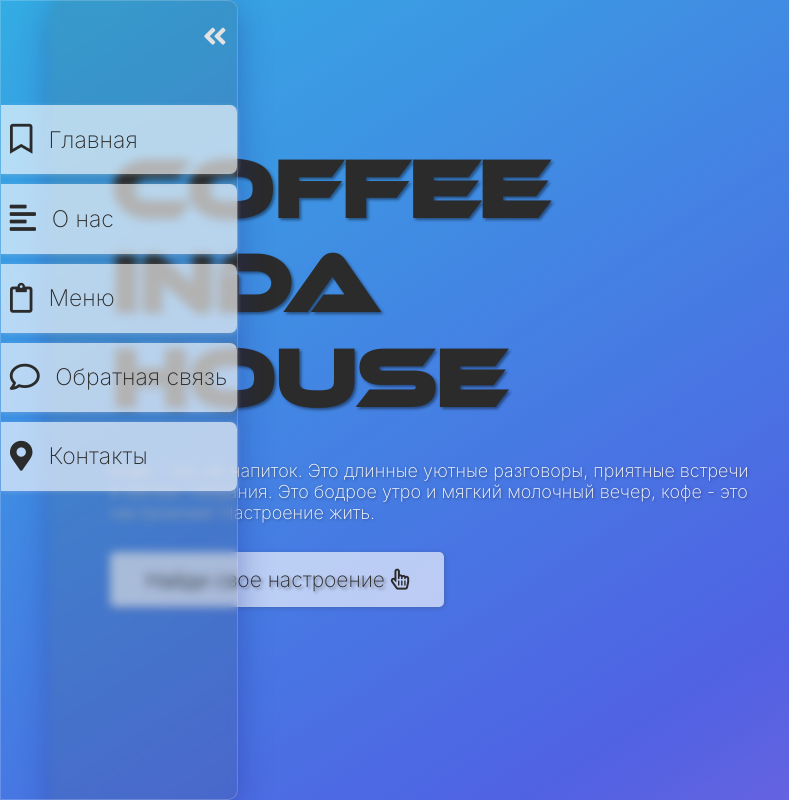
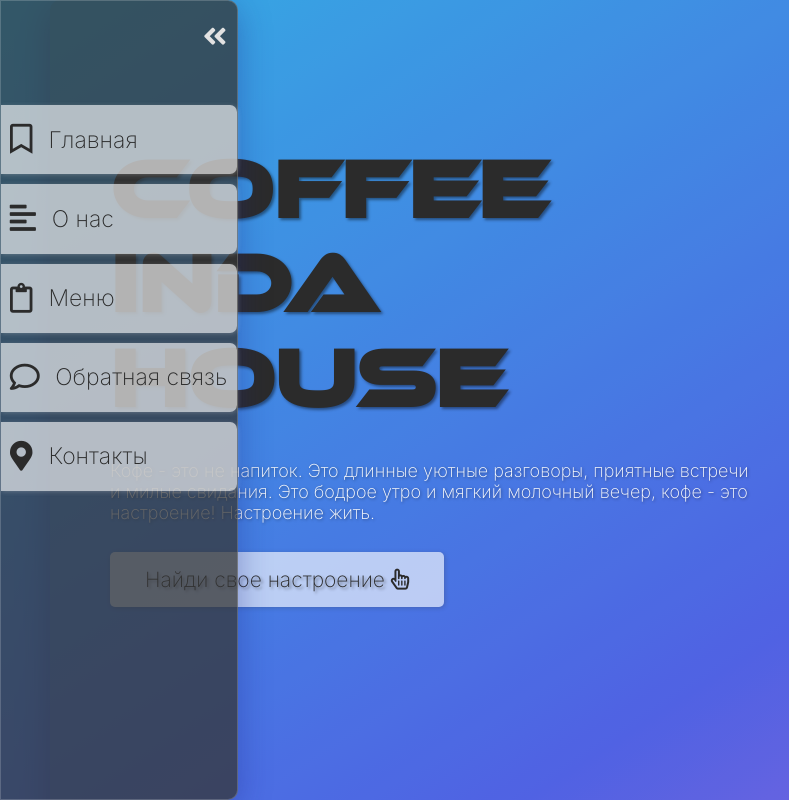
Before and after one commit to EvilTT/Landing_page-Coffe_inda_House, a website: page src/index.html in a window 1280 px wide. Both pictures are taken after a click on the element 22 px from the left and 35 px from the top of the page. Shown: the top 800 px of the page, 0-789 px from the left. Drawn offline with nearby package versions, Linux system fonts and the light colour scheme; some packages are replaced by stand-ins of ours; files that its build step writes are made by us from their sources; a script that the page names is missing; files whose address does not match are found by name.

Commit message:
menu-color

```diff
--- a/src/index.html
+++ b/src/index.html
@@ -5,7 +5,7 @@
     <meta charset="UTF-8">
     <meta http-equiv="X-UA-Compatible" content="IE=edge">
     <meta name="viewport" content="width=device-width, initial-scale=1.0">
-    <meta name="theme-color" content="#2B2B2B">
+    <!-- <meta name="theme-color" content="#2B2B2B"> -->
     <meta name="description" content="Кофе-бар, кофе с собой. Разнообразные виды кофе, десертов, чаев, фрешей и пуншей. А так же пьянящие коктейли!">
     <link type="image/x-icon" rel="shortcut icon" href="./favicon.ico">
     <link sizes="180x180" rel="apple-touch-icon" href="./favicons/apple-touch-icon.png">
--- a/src/js/index.js
+++ b/src/js/index.js
@@ -7,6 +7,8 @@ const btnColor = document.querySelector('.btn')
 let count = 0
 
 let currentGradient = undefined
+
+
 
 window.addEventListener('DOMContentLoaded', () => {
     let map = document.querySelector('IFRAME')
--- a/src/scss/components/menu-navigation.scss
+++ b/src/scss/components/menu-navigation.scss
@@ -17,8 +17,9 @@
         transition: 0.3s;
     }
     &_navigation.open_nav{
-         backdrop-filter: blur( 5.0px );
-        -webkit-backdrop-filter:blur(5px);
+        //  backdrop-filter: blur( 5.0px );
+        // -webkit-backdrop-filter:blur(5px);
+        background: rgba(53, 53, 53, 0.747);
     }
     &_position{
         display: flex;
```
Also changed, not shown: build/css/style.css, build/css/style.min.css, build/index.html, build/js/index.js.
